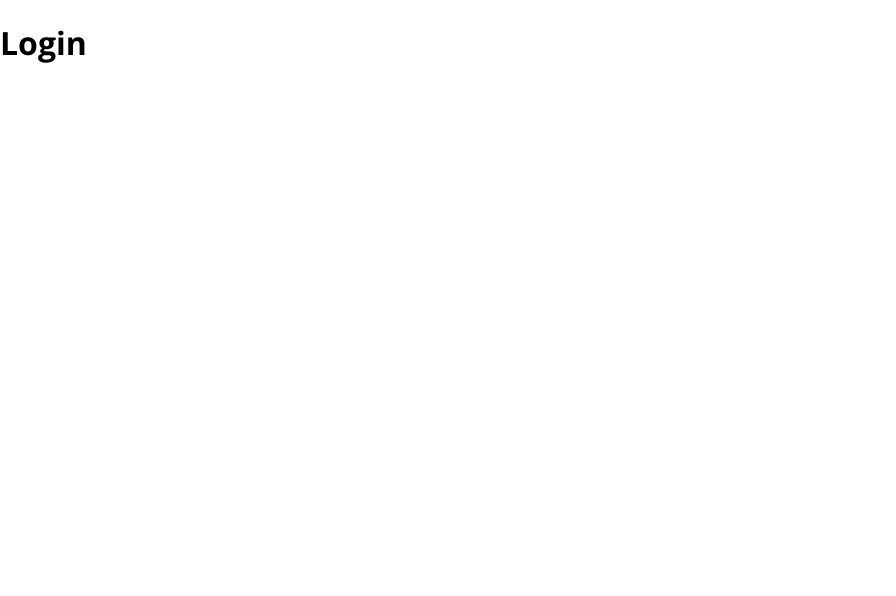
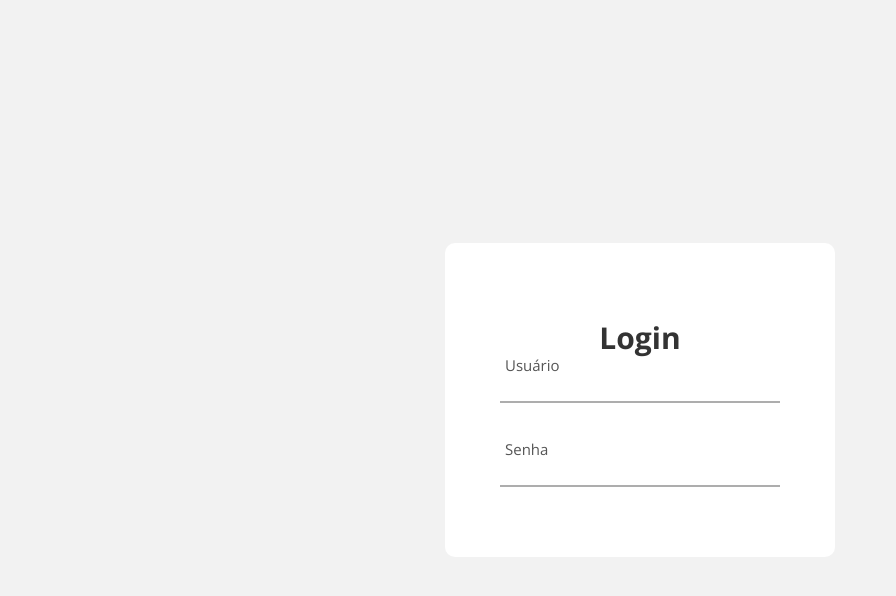
Before and after one commit to manorecarlos/devs-learn, a plain HTML site: page pages/login.html in a window 1280 px wide. Shown: the whole page, without its empty margins (0-896 px from the left). Drawn offline with nearby package versions, Linux system fonts and the light colour scheme.

Commit message:
desenvolvendo login

```diff
--- a/pages/login.html
+++ b/pages/login.html
@@ -8,8 +8,26 @@
     <title>Login</title>
 
     <link rel="stylesheet" href="/styles/global.css">
+    <link rel="stylesheet" href="/styles/login.css">
+
 </head>
 <body>
-    <h1>Login</h1>
+    <div class="limiter">
+        <div class="container-login">
+            <div class="wrap-login">
+                <form action="" class="form-login">
+                    <div class="form-title">Login</div>
+
+                    <div class="wrap-input">
+                        <div class="form-input">Usuário</div>
+                    </div>
+
+                    <div class="wrap-input">
+                        <div class="form-input">Senha</div>
+                    </div>
+                </form>
+            </div>
+        </div>
+    </div>
 </body>
 </html>
--- /dev/null
+++ b/styles/login.css
@@ -0,0 +1,54 @@
+.limiter {
+    width: 100%;
+    margin: 0 auto;
+}
+
+.container-login {
+    width: 100%;
+    min-height: 100vh;
+    display: flex;
+    flex-wrap: wrap;
+    justify-content: center;
+    align-items: center;
+    padding: 15px;
+    background: #f2f2f2;
+}
+
+.wrap-login {
+    width: 390px;
+    background: #fff;
+    border-radius: 10px;
+    overflow: hidden;
+    padding: 77px 55px 33px 55px;
+}
+
+.form-login {
+    width: 100%;
+}
+
+.form-title {
+    display: block;
+    font-size: 30px;
+    font-weight: 700;
+    color: #333333;
+    line-height: 1.2;
+    text-align: center;
+}
+
+.wrap-input {
+    width: 100%;
+    position: relative;
+    border-bottom: 2px solid #adadad;
+    margin-bottom: 37px;
+}
+
+.form-input {
+    font-size: 15px;
+    color: #555;
+    line-height: 1.2;
+    display: block;
+    width: 100%;
+    height: 45px;
+    background: transparent;
+    padding: 0 5px;
+}
```
